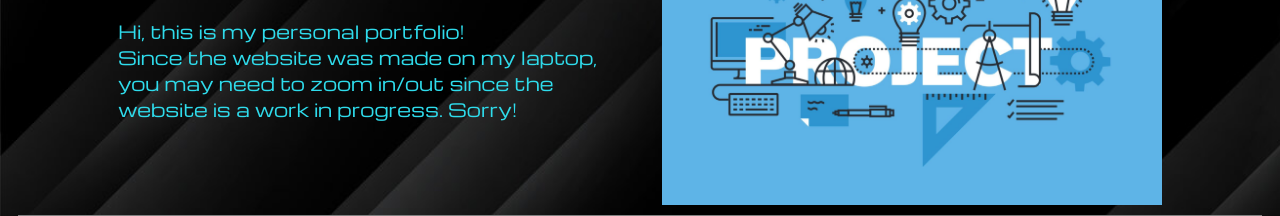
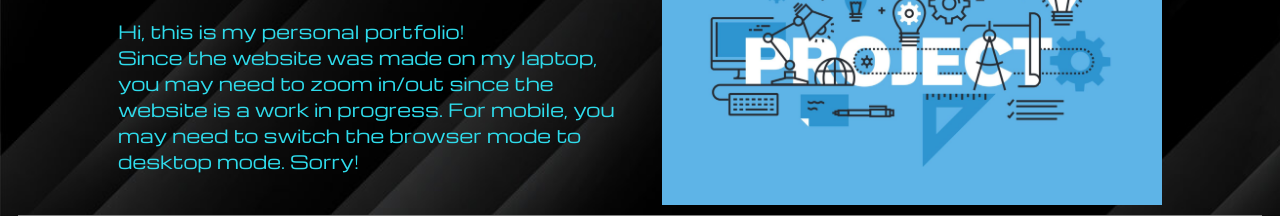
Before and after one commit to m0ravat/webPortfolio, a plain HTML site: page index.html in a window 1280 px wide. Shown: the part 175-391 px from the top of the page. Drawn offline with nearby package versions, Linux system fonts and the light colour scheme.

Commit message:
index welcome msg

```diff
--- a/index.html
+++ b/index.html
@@ -47,7 +47,8 @@
             <div class="text">
                 <h1>Welcome! my name is Muhammad Ravat</h1>
                 <p>Hi, this is my personal portfolio! <br>
-                    Since the website was made on my laptop, you may need to zoom in/out since the website is a work in progress. Sorry!
+                    Since the website was made on my laptop, you may need to zoom in/out since the website is a work in progress. For mobile,
+                    you may need to switch the browser mode to desktop mode. Sorry!
                 </p>
             </div>
             <img src="/Media/project.jpg" alt="" class="boximg" id="img1">
```
